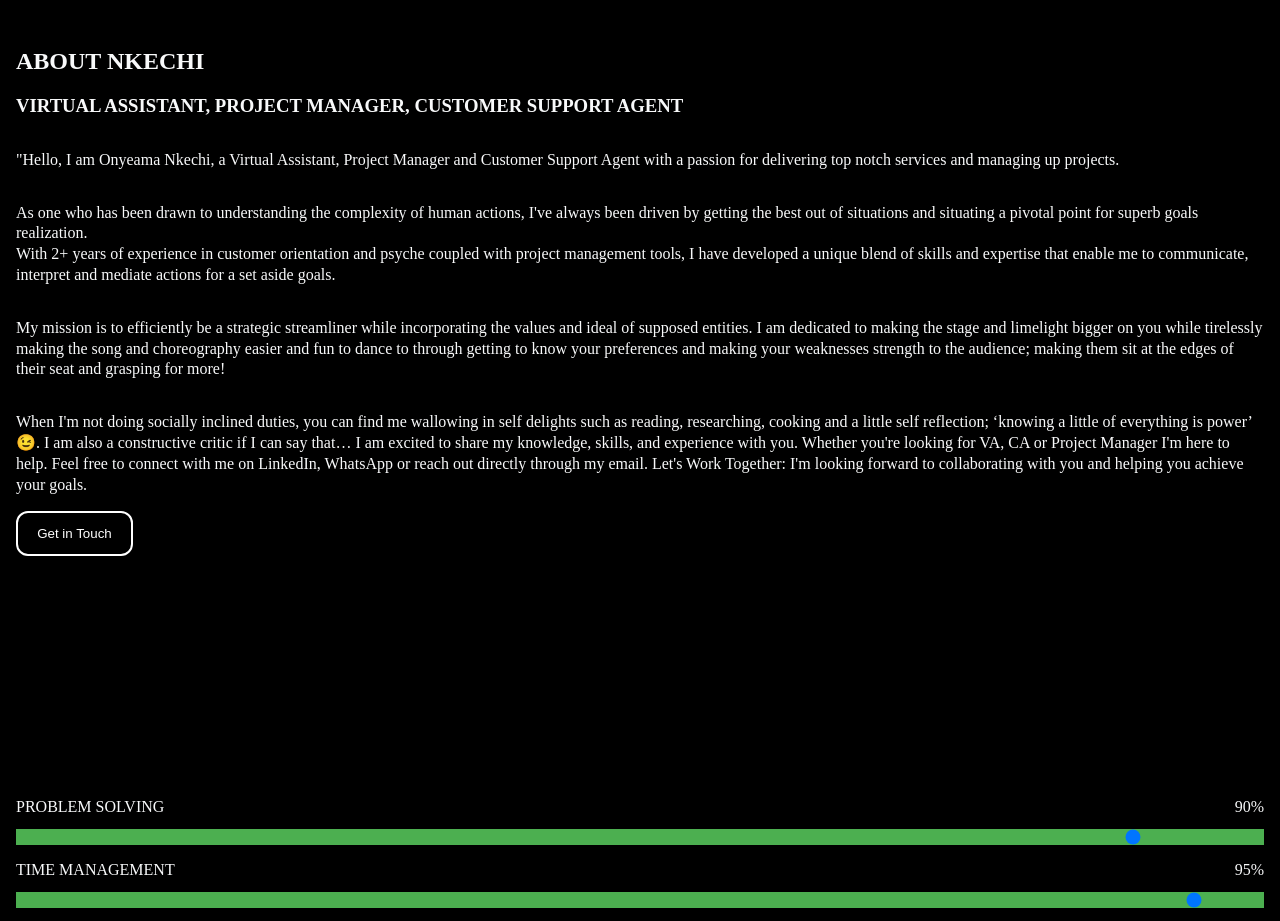
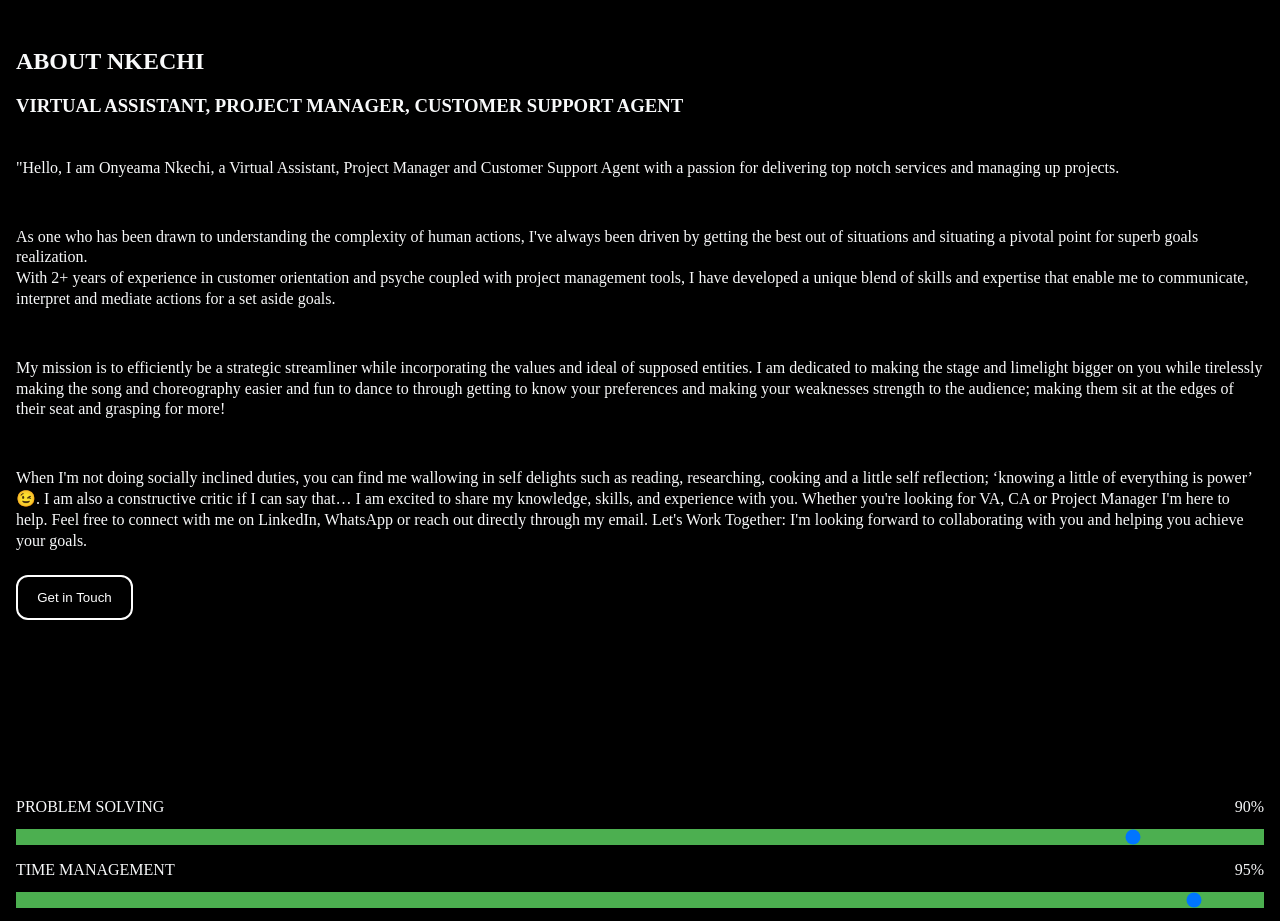
Before and after one commit to Ejiro-Frances/nk-va-portfolio, a plain HTML site: page index.html in a window 1280 px wide. Shown: the part 1360-2281 px from the top of the page. Drawn offline with Linux system fonts and the light colour scheme.

Commit message:
update about

```diff
--- a/css/style.css
+++ b/css/style.css
@@ -180,7 +180,7 @@ background: #495057;
     padding: 1rem 0;
 }
 .about p {
-    padding: 1rem 0;
+    padding: 1.5rem 0;
 }
 /* skills */
 fieldset {
```
